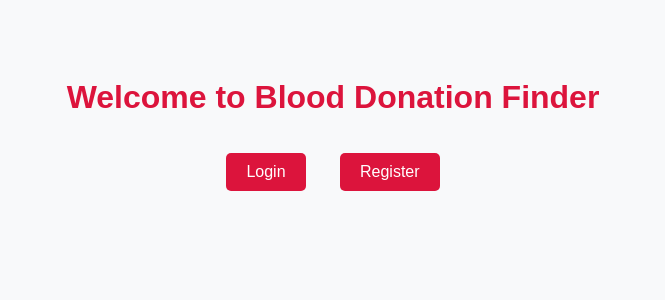
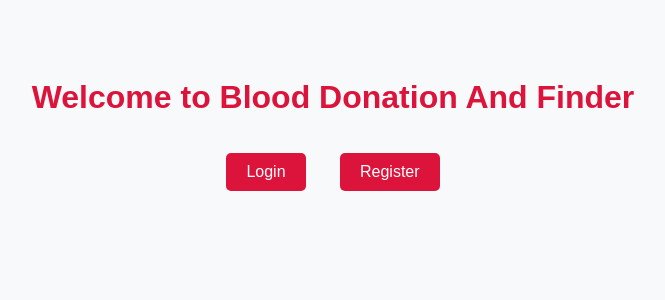
Before and after one commit to SriRamA23/College-complaint-management-system, a Flask app: page / in a window 1280 px wide. Shown: the top 300 px of the page, without its empty margins (307-972 px from the left). Run offline with Flask 3, Linux system fonts and the light colour scheme; some libraries are stand-ins or nearby versions.

Commit message:
minor changes in the UI

```diff
--- a/app/templates/index.html
+++ b/app/templates/index.html
@@ -2,7 +2,7 @@
 <html lang="en">
 <head>
   <meta charset="UTF-8">
-  <title>Blood Donation Portal</title>
+  <title>Blood Donation And Finder Portal</title>
   <style>
     body {
       font-family: Arial, sans-serif;
@@ -28,7 +28,7 @@
   </style>
 </head>
 <body>
-  <h1>Welcome to Blood Donation Finder</h1>
+  <h1>Welcome to Blood Donation And Finder</h1>
   <a href="/login">Login</a>
   <a href="/register">Register</a>
 </body>
```
